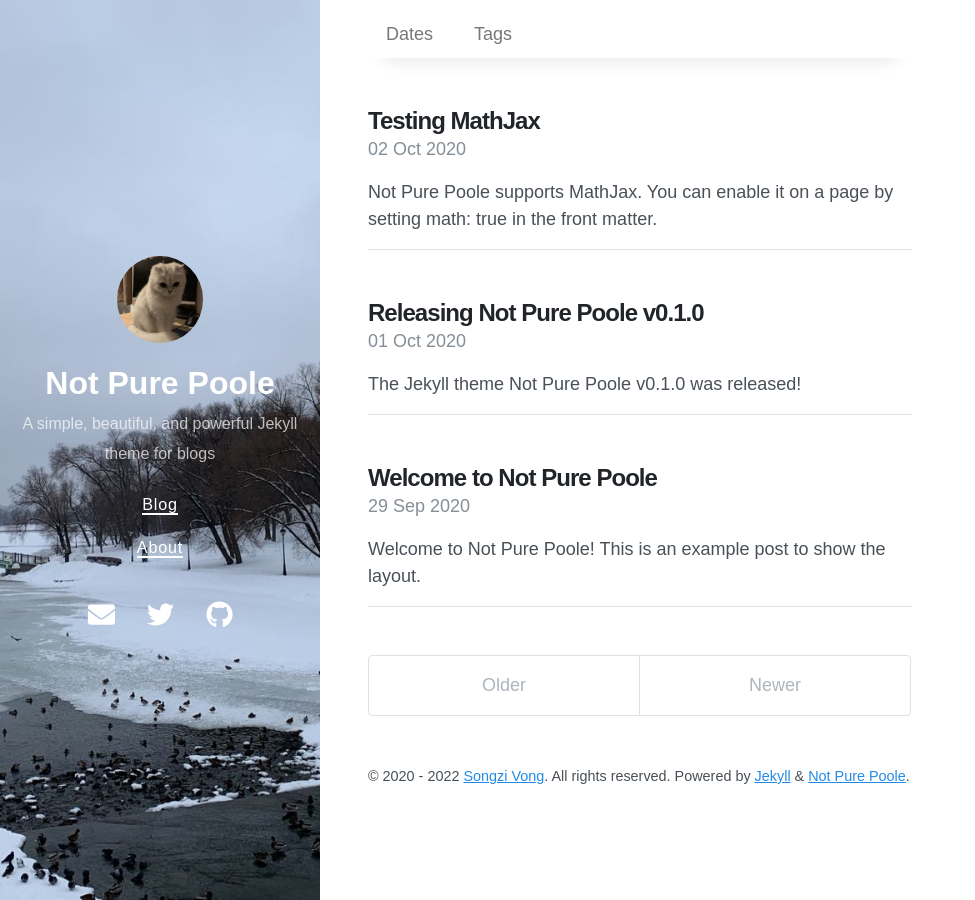
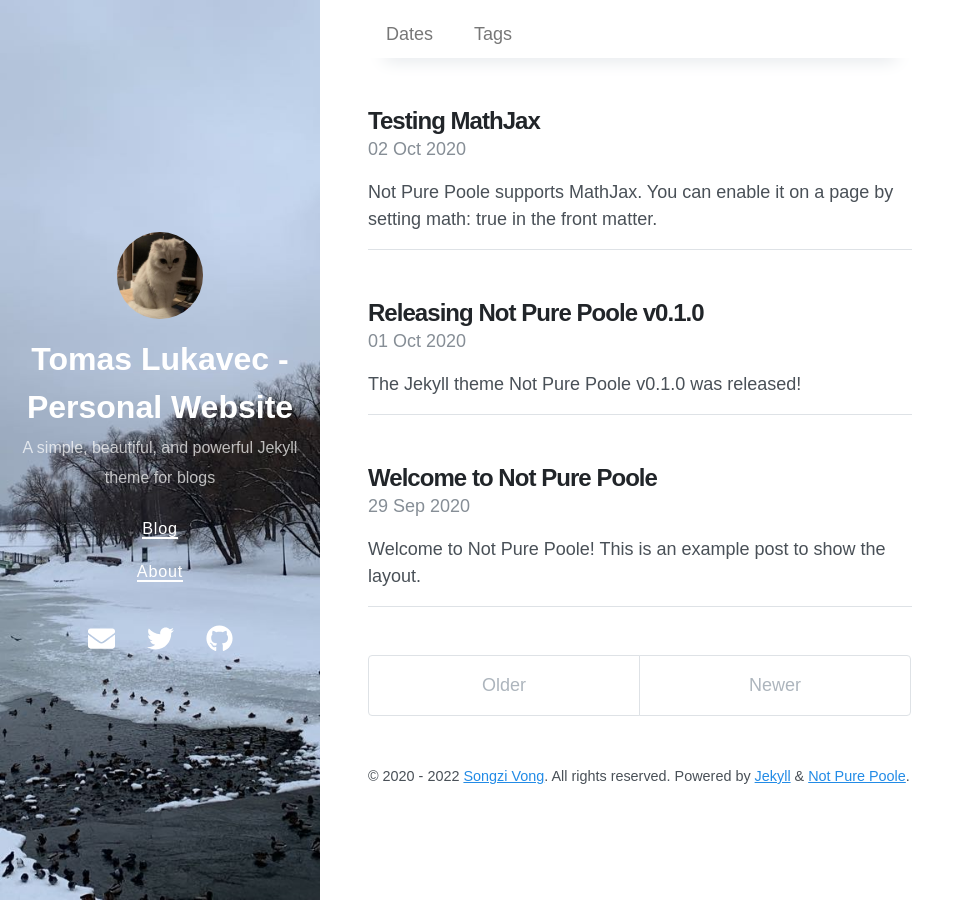
Before and after one commit to tomlukavec/tomlukavecX.github.io, a Jekyll site: the page built from index.html, in a window 1280 px wide. Shown: the whole page, without its empty margins (0-975 px from the left). Built offline with Jekyll 4.4.1, drawn with Linux system fonts in a browser that asks for light colours; nearby versions of some CDN libraries; the list of posts is cut into pages by our own code.

Commit message:
Update _config.yml

```diff
--- a/_config.yml
+++ b/_config.yml
@@ -1,7 +1,7 @@
 # Setup
-title: Not Pure Poole
+title: Tomas Lukavec - Personal Website
 description: A simple, beautiful, and powerful Jekyll theme for blogs
-url: https://vszhub.github.io
+# url: https://vszhub.github.io
 avatar: /avatar.jpeg
 paginate: 5
 permalink: pretty
```
